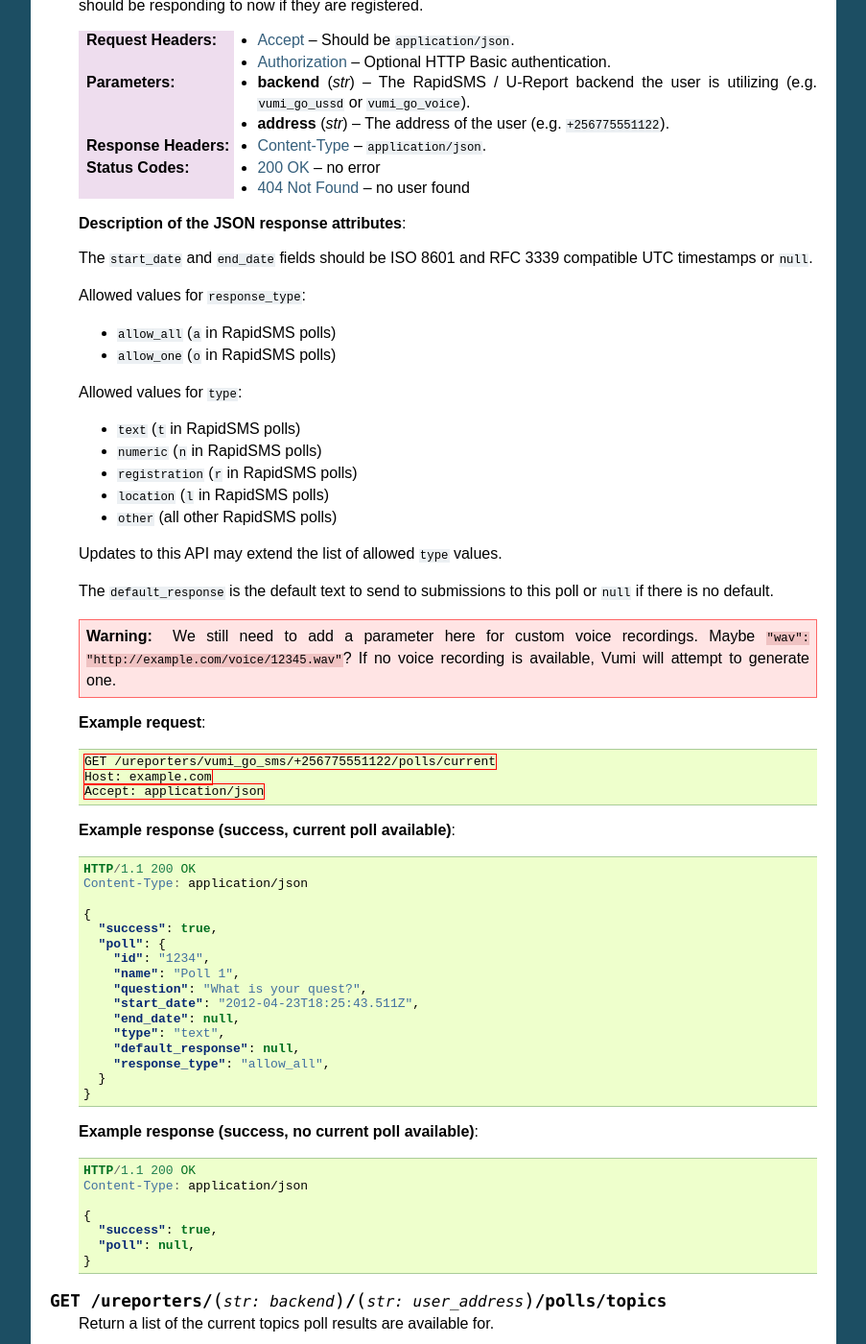
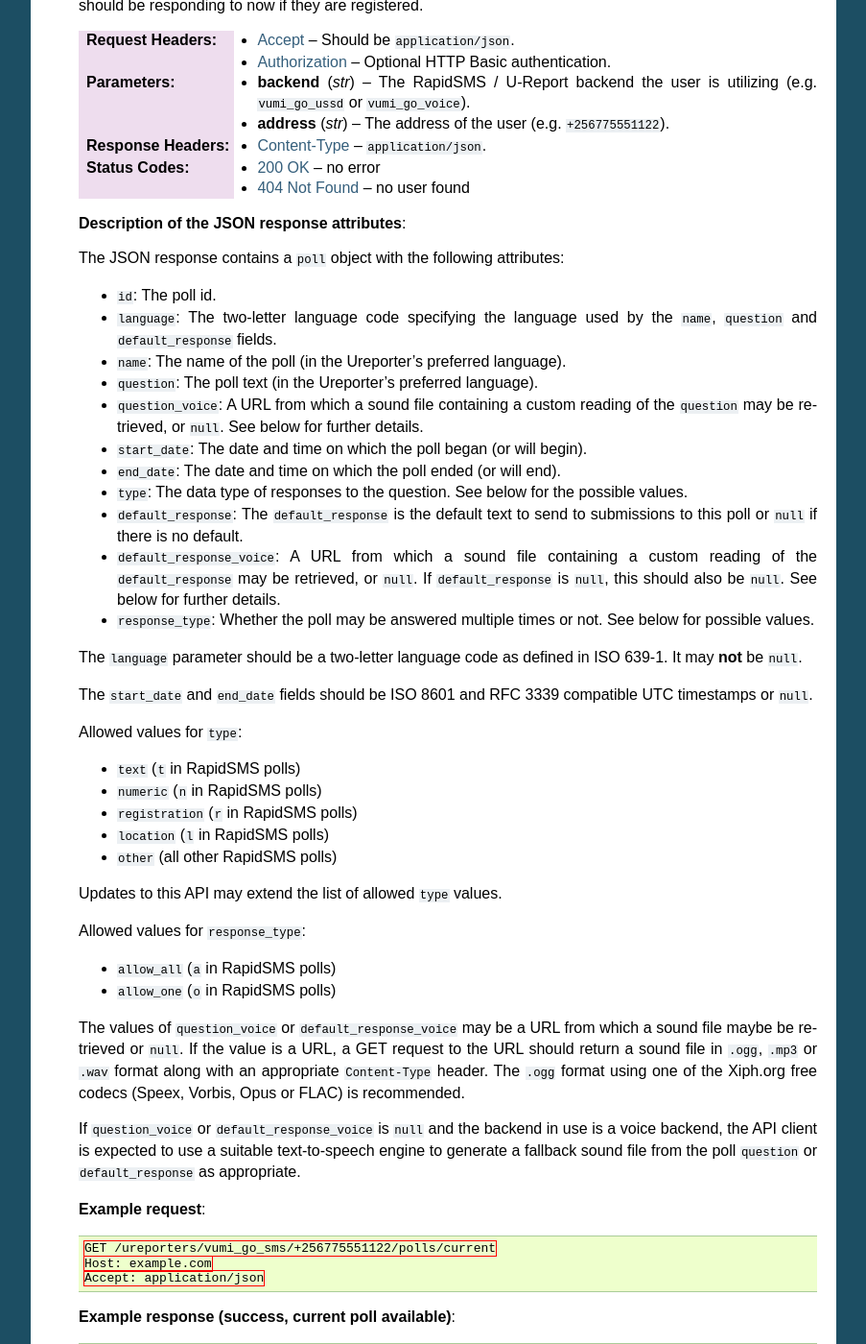
Before and after one commit to praekelt/vumi-ureport, a Sphinx documentation site: the page built from docs/ureport-api.rst, in a window 1280 px wide and 1400 px high, scrolled down 2034 px. Shown: the whole window at 96% size, without its empty margins (198-1101 px from the left). Built offline with Sphinx 7.4.7, drawn with Linux system fonts in a browser that asks for light colours; some of the changed text lies outside the part shown.

Commit message:
Add voice support to poll API.

```diff
--- a/docs/ureport-api.rst
+++ b/docs/ureport-api.rst
@@ -157,13 +157,34 @@ API methods
 
    **Description of the JSON response attributes**:
 
+   The JSON response contains a ``poll`` object with the following attributes:
+
+   * ``id``: The poll id.
+   * ``language``: The two-letter language code specifying the language used
+     by the ``name``, ``question`` and ``default_response`` fields.
+   * ``name``: The name of the poll (in the Ureporter's preferred language).
+   * ``question``: The poll text (in the Ureporter's preferred language).
+   * ``question_voice``: A URL from which a sound file containing a custom
+     reading of the ``question`` may be retrieved, or ``null``. See below for
+     further details.
+   * ``start_date``: The date and time on which the poll began (or will begin).
+   * ``end_date``: The date and time on which the poll ended (or will end).
+   * ``type``: The data type of responses to the question. See below for
+     the possible values.
+   * ``default_response``: The ``default_response`` is the default text to
+     send to submissions to this poll or ``null`` if there is no default.
+   * ``default_response_voice``: A URL from which a sound file containing a
+     custom reading of the ``default_response`` may be retrieved, or ``null``.
+     If ``default_response`` is ``null``, this should also be ``null``.
+     See below for further details.
+   * ``response_type``: Whether the poll may be answered multiple times or
+     not. See below for possible values.
+
+   The ``language`` parameter should be a two-letter language code
+   as defined in ISO 639-1. It may **not** be ``null``.
+
    The ``start_date`` and ``end_date`` fields should be ISO 8601 and
    RFC 3339 compatible UTC timestamps or ``null``.
-
-   Allowed values for ``response_type``:
-
-   * ``allow_all`` (``a`` in RapidSMS polls)
-   * ``allow_one`` (``o`` in RapidSMS polls)
 
    Allowed values for ``type``:
 
@@ -175,14 +196,23 @@ API methods
 
    Updates to this API may extend the list of allowed ``type`` values.
 
-   The ``default_response`` is the default text to send to submissions to
-   this poll or ``null`` if there is no default.
+   Allowed values for ``response_type``:
 
-   .. warning::
+   * ``allow_all`` (``a`` in RapidSMS polls)
+   * ``allow_one`` (``o`` in RapidSMS polls)
 
-      We still need to add a parameter here for custom voice recordings.
-      Maybe ``"wav": "http://example.com/voice/12345.wav"``? If no voice
-      recording is available, Vumi will attempt to generate one.
+   The values of ``question_voice`` or ``default_response_voice`` may be
+   a URL from which a sound file maybe be retrieved or ``null``. If the
+   value is a URL, a GET request to the URL should return a sound file in
+   ``.ogg``, ``.mp3`` or ``.wav`` format along with an appropriate
+   ``Content-Type`` header. The ``.ogg`` format using one of the Xiph.org
+   free codecs (Speex, Vorbis, Opus or FLAC) is recommended.
+
+   If ``question_voice`` or ``default_response_voice`` is ``null`` and
+   the backend in use is a voice backend, the API client is expected
+   to use a suitable text-to-speech engine to generate a fallback
+   sound file from the poll ``question`` or ``default_response`` as
+   appropriate.
 
    **Example request**:
 
@@ -203,12 +233,15 @@ API methods
         "success": true,
         "poll": {
           "id": "1234",
+          "language": "en",
           "name": "Poll 1",
           "question": "What is your quest?",
+          "question_voice": "http://www.example.com/poll1234.ogg",
           "start_date": "2012-04-23T18:25:43.511Z",
           "end_date": null,
           "type": "text",
           "default_response": null,
+          "default_response_voice": null,
           "response_type": "allow_all",
         }
       }
```
